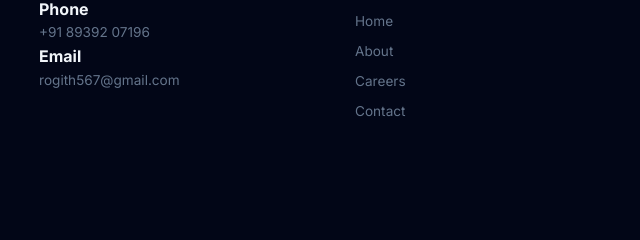
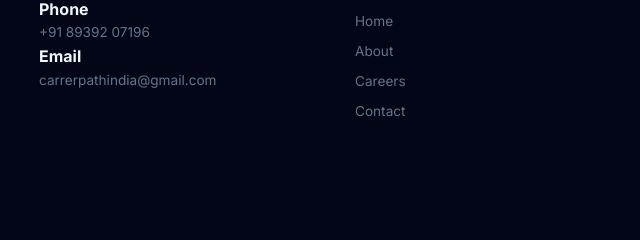
Before and after one commit to rogith-cyber/carrerpath, a website: page index.html in a window 1280 px wide. Shown: the part 2009-2249 px from the top of the page, 301-941 px from the left. Drawn offline with Linux system fonts and the light colour scheme.

Commit message:
Update index.html

```diff
--- a/index.html
+++ b/index.html
@@ -81,7 +81,7 @@
 
     <p>
         <strong>Email</strong><br>
-       <p class="footer__text"> rogith567@gmail.com</p>
+       <p class="footer__text">carrerpathindia@gmail.com</p>
     </p>
 </div>
             <div><h4 class="footer__heading">Quick Links</h4><a href="index.html" class="footer__link">Home</a><a href="about.html" class="footer__link">About</a><a href="careers.html" class="footer__link">Careers</a><a href="contact.html" class="footer__link">Contact</a></div>
```
